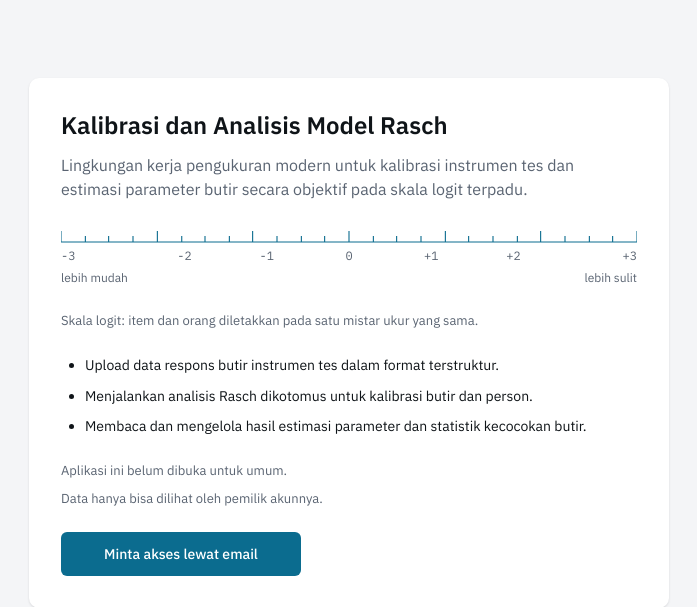
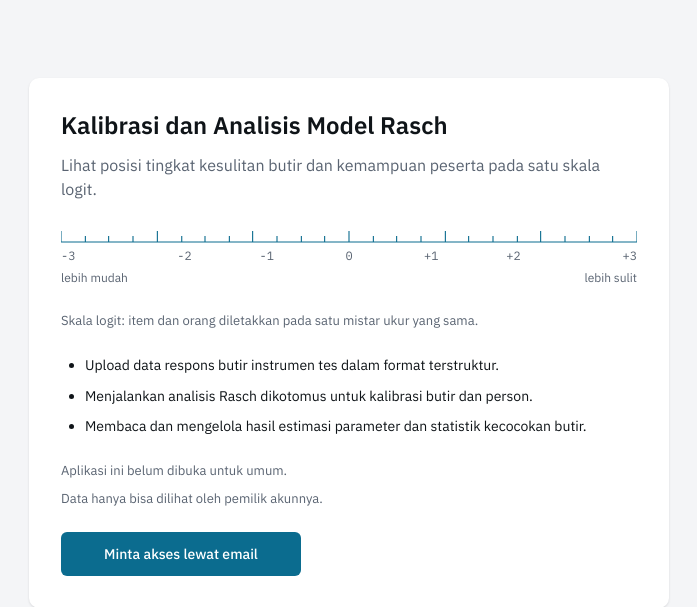
Before and after one commit to idzharulhuda13/raschlab-web, a Python web app: template app/templates/gate.html in a window 1280 px wide. Shown: the part 63-670 px from the top of the page, without its empty margins (291-988 px from the left). Run offline with Jinja, Linux system fonts and the light colour scheme; the template is opened without the code that fills it, so the values that code supplies are empty.

Commit message:
fix: fail-safe APP_ENV default, explicit lead copy, dev docs note

```diff
--- a/app/config.py
+++ b/app/config.py
@@ -18,7 +18,7 @@ class Settings:
             port = int(port_raw)
         except ValueError:
             port = 7860
-        app_env = os.getenv("APP_ENV", "dev")
+        app_env = os.getenv("APP_ENV", "prod")
         gate_val = os.getenv("GATE_OPEN")
         gate_open = gate_val.lower() == "true" if gate_val is not None else False
         app_version = os.getenv("APP_VERSION", "0.1.0")
--- a/app/templates/gate.html
+++ b/app/templates/gate.html
@@ -157,7 +157,7 @@
 <section class="gate-layout">
   <div class="gate-card">
     <h1 class="gate-heading">Kalibrasi dan Analisis Model Rasch</h1>
-    <p class="gate-lead">Lingkungan kerja pengukuran modern untuk kalibrasi instrumen tes dan estimasi parameter butir secara objektif pada skala logit terpadu.</p>
+    <p class="gate-lead">Lihat posisi tingkat kesulitan butir dan kemampuan peserta pada satu skala logit.</p>
 
     <div class="gate-scale">
       <svg class="gate-scale-ticks" viewBox="0 0 520 18" width="100%" height="18" preserveAspectRatio="none" aria-hidden="true">
```
Also changed, not shown: README.md, 1 other file.
